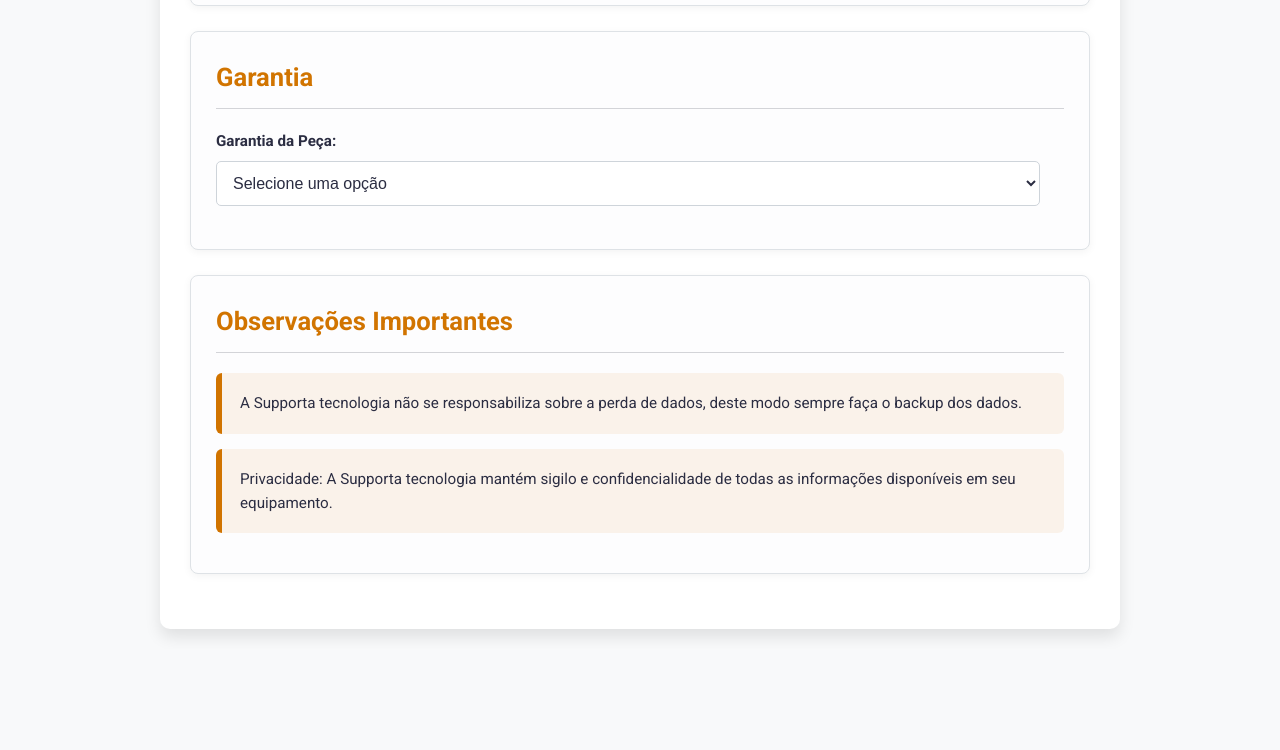
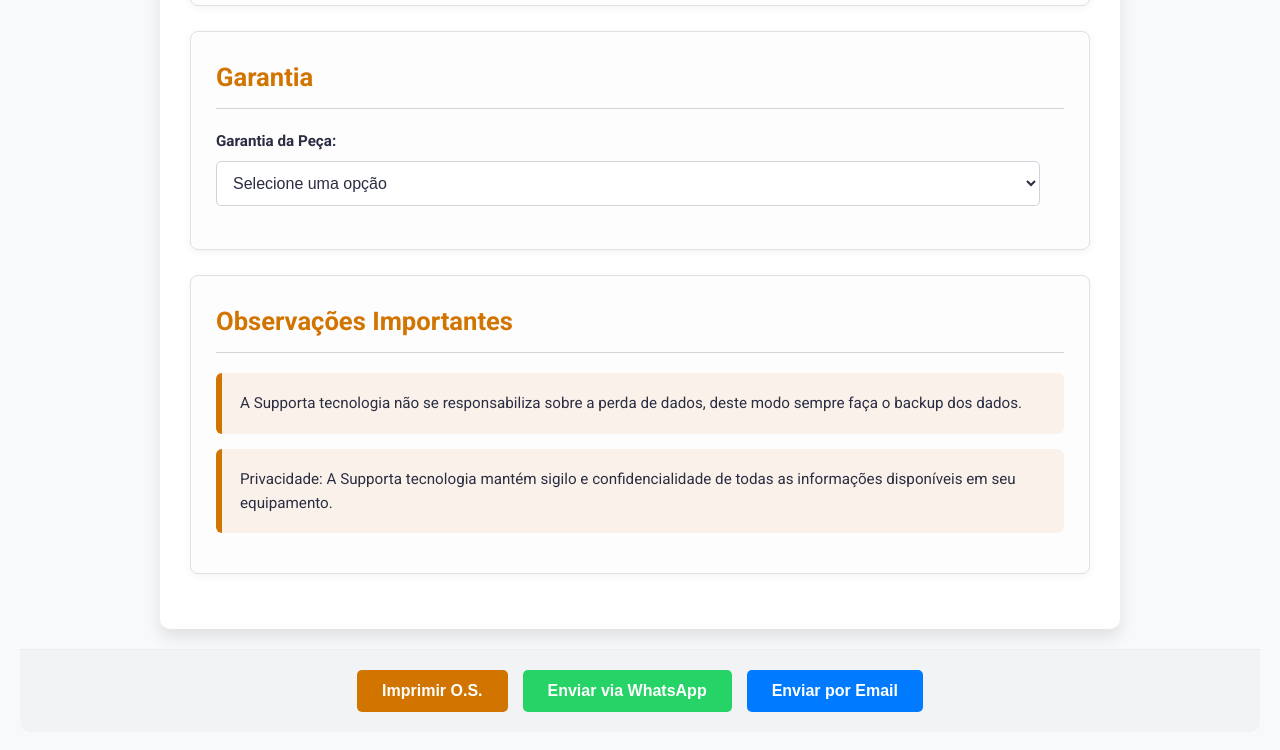
Before and after one commit to rgtulha/Ordemdeservico, a plain HTML site: page index.html in a window 1280 px wide. Shown: the part 1341-2091 px from the top of the page. Before the commit the page ends 1990 px from the top, so only its background shows below. Drawn offline with Linux system fonts and the light colour scheme.

Commit message:
Update index.html

```diff
--- a/index.html
+++ b/index.html
@@ -92,6 +92,13 @@
         </section>
     </div>
 
+    <!-- Nova seção de botões no rodapé -->
+    <footer class="action-buttons-footer">
+        <button id="printBtn" class="action-btn print-btn">Imprimir O.S.</button>
+        <button id="whatsappBtn" class="action-btn whatsapp-btn">Enviar via WhatsApp</button>
+        <button id="emailBtn" class="action-btn email-btn">Enviar por Email</button>
+    </footer>
+
     <script src="script.js"></script> <!-- Link para o arquivo JavaScript -->
 </body>
 </html>
```
